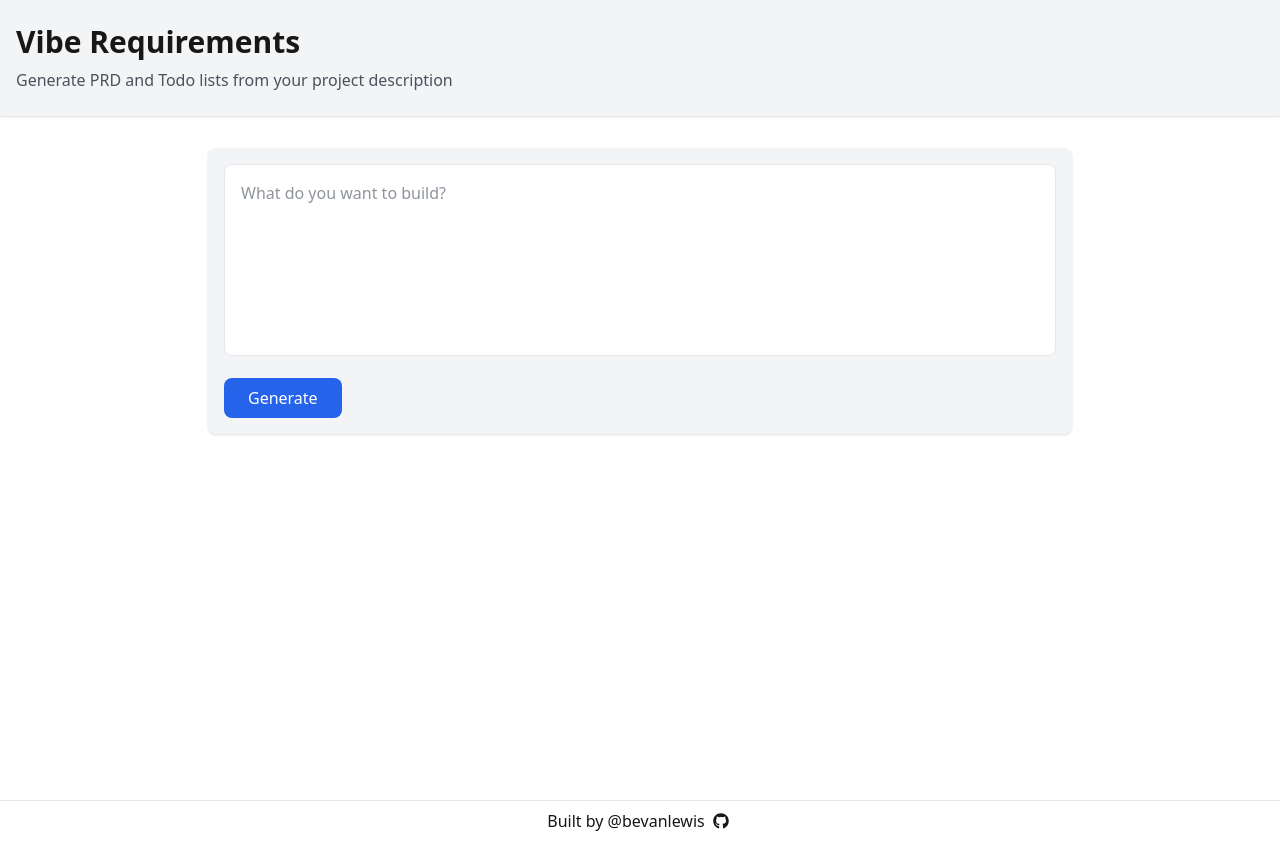
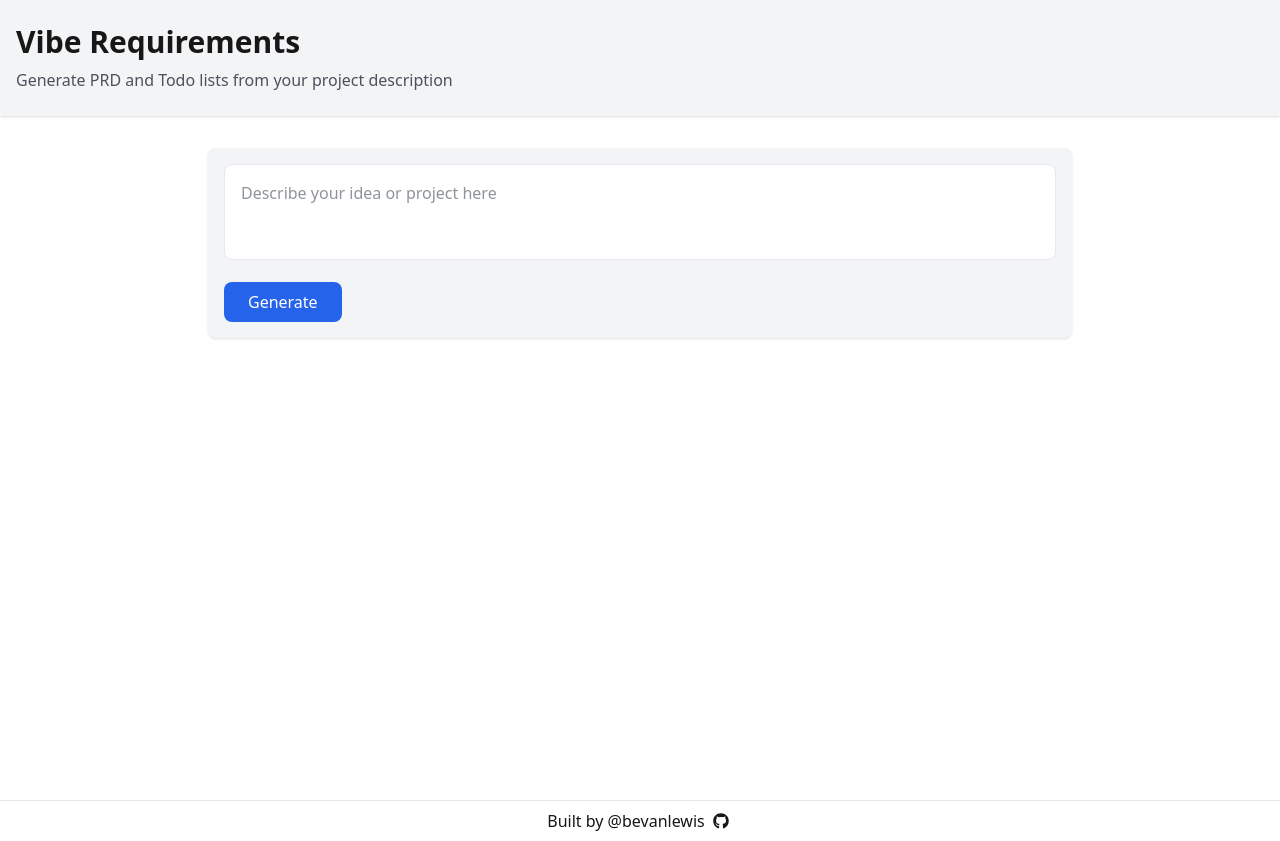
Before and after one commit to bevanlewis/vibe-requirements-app, a Next.js app: page / in a window 1280 px wide. Built offline with nearby package versions, Linux system fonts and the light colour scheme.

Commit message:
minor changes

```diff
--- a/src/app/components/InputSection.tsx
+++ b/src/app/components/InputSection.tsx
@@ -14,8 +14,8 @@ const InputSection = React.memo(
       <div className="w-full max-w-4xl mx-auto px-2 sm:px-4">
         <div className="bg-secondary rounded-lg shadow-sm p-3 sm:p-4">
           <textarea
-            className="w-full h-32 sm:h-48 p-3 sm:p-4 bg-input border border-border rounded-lg focus:ring-2 focus:ring-ring focus:border-transparent resize-none placeholder-secondary-foreground/50"
-            placeholder="What do you want to build?"
+            className="w-full h-24 p-3 sm:p-4 bg-input border border-border rounded-lg focus:ring-2 focus:ring-ring focus:border-transparent resize-none placeholder-secondary-foreground/50"
+            placeholder="Describe your idea or project here"
             value={value}
             onChange={(e) => onChange(e.target.value)}
             aria-label="Project description"
```
Also changed, not shown: 2 other files (tests, documents, lock files or other folders).
